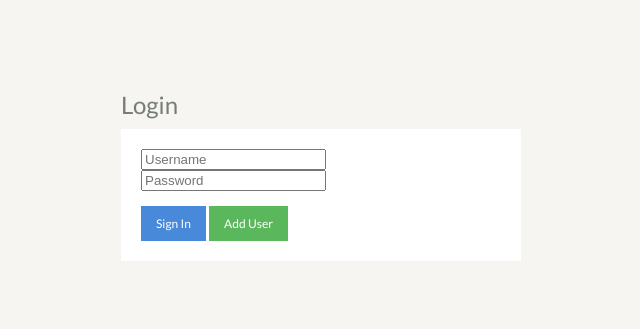
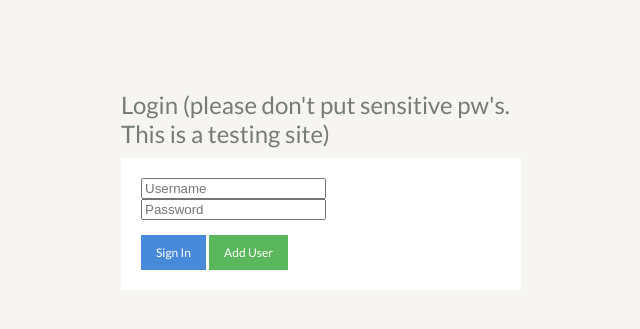
Before and after one commit to abhikalakuntla/simple_django_signin, a Django app: page / in a window 1280 px wide. Shown: the top 329 px of the page, without its empty margins (319-959 px from the left). Run offline with Django 3.2, Linux system fonts and the light colour scheme.

Commit message:
a warning added

```diff
--- a/warmup169/templates/index.html
+++ b/warmup169/templates/index.html
@@ -13,7 +13,7 @@
 <body>
 	<div id="container">
 		<div id="login">
-			<div id="login-title">Login</div>
+			<div id="login-title">Login (please don't put sensitive pw's. This is a testing site)</div>
 			<div id="login-content">
 				<div id="login-message"></div>
 				<div id="login-username"><input id="login-username-input" placeholder="Username" /></div>
```
